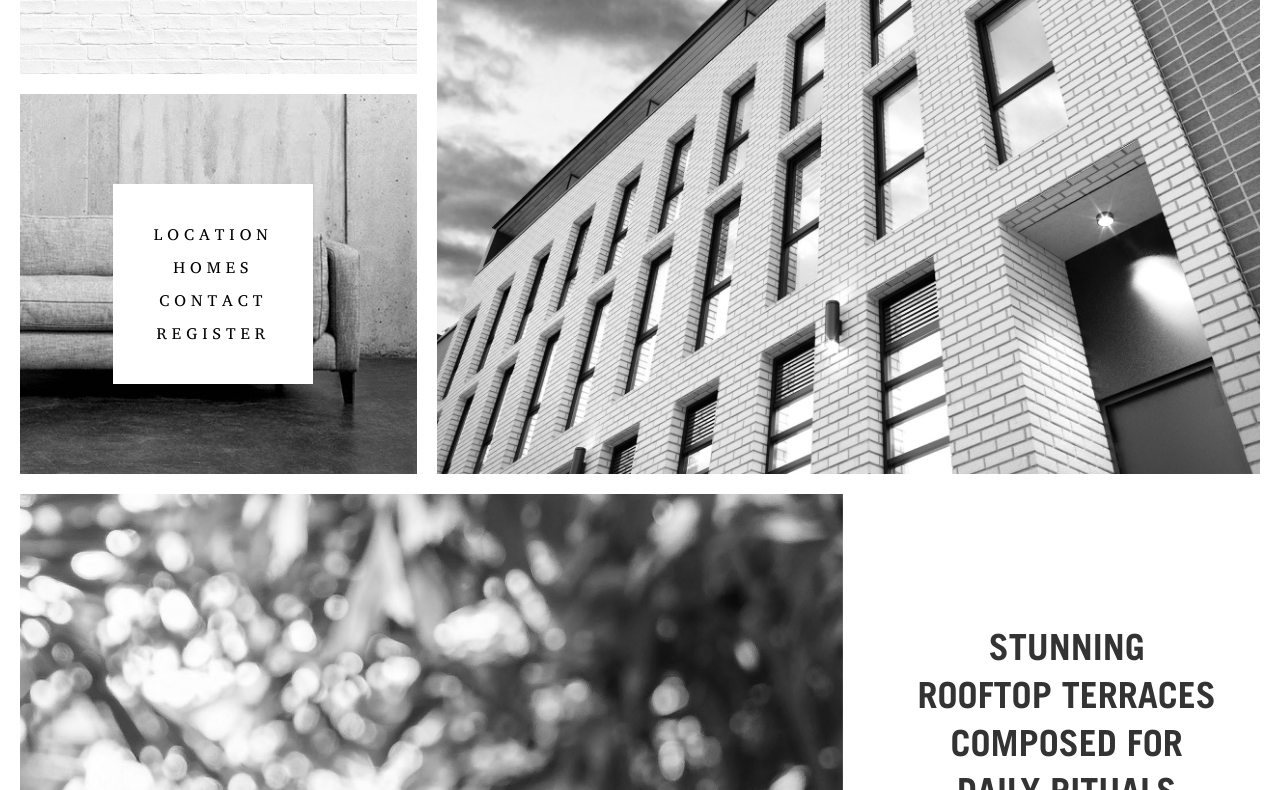
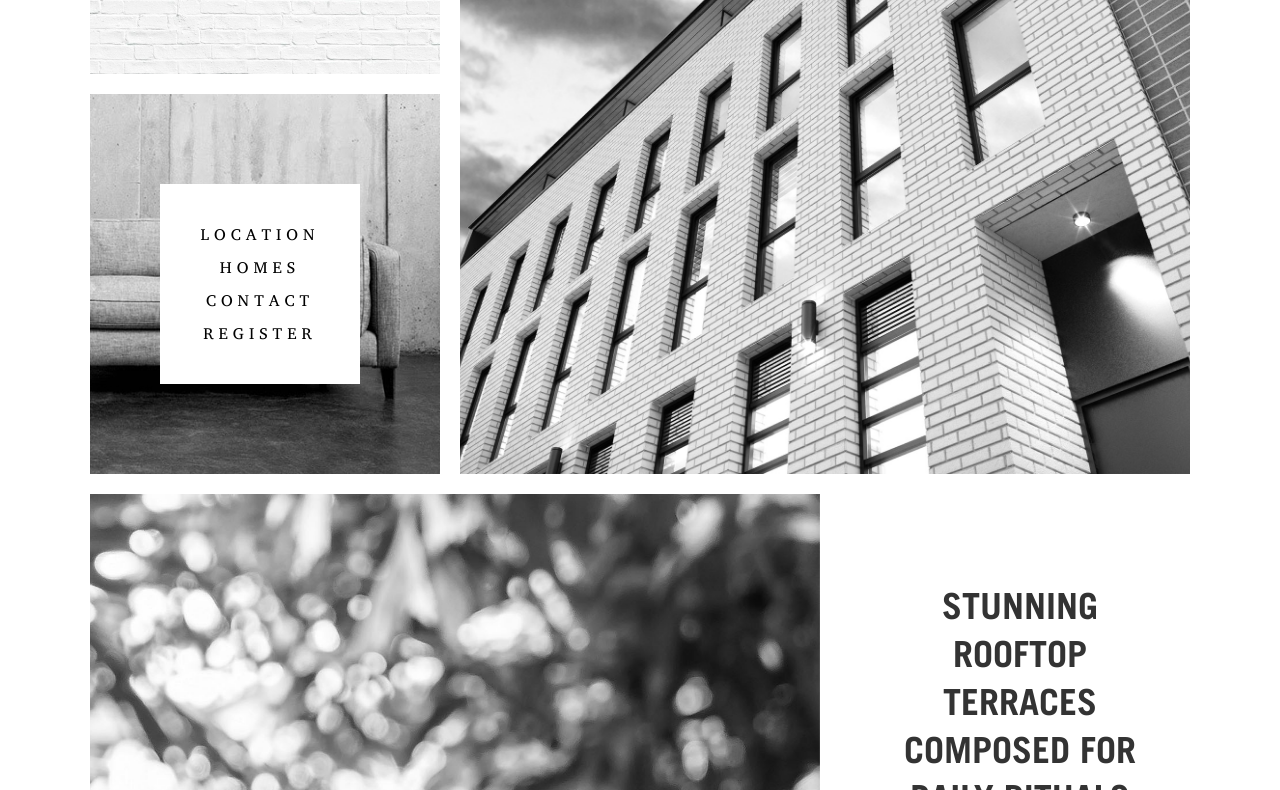
Before and after one commit to Interwebular/www.oxleyonpender.com, a website: page index.html in a window 1280 px wide. Shown: the part 316-1106 px from the top of the page. Drawn offline with nearby package versions, Linux system fonts and the light colour scheme.

Commit message:
set fixed width

```diff
--- a/index.html
+++ b/index.html
@@ -32,7 +32,7 @@
             </nav>
         </div>
 
-
+<div class="container">
         <section>
             <div class="small">
                 <div class="component component-fit-window_half " data-bg="img/brick_wall.jpg" data-bg-pos-one="top" data-bg-pos-two="left">
@@ -194,6 +194,8 @@
             </div>
         </footer>
 
+</div>
+
     <div id="break-point"></div>
     <script src="http://ajax.googleapis.com/ajax/libs/jquery/1.11.2/jquery.min.js"></script>
     <script src="http://maxcdn.bootstrapcdn.com/bootstrap/3.3.4/js/bootstrap.min.js"></script>
```
Also changed, not shown: contact.html (+2 -2 lines), homes.html (+2 -2 lines), location.html (+2 -2 lines), register.html (+2 -2 lines).
